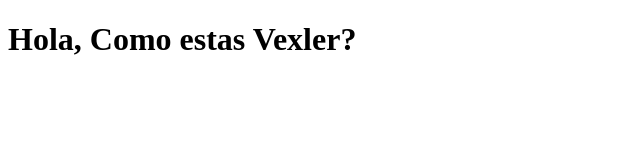
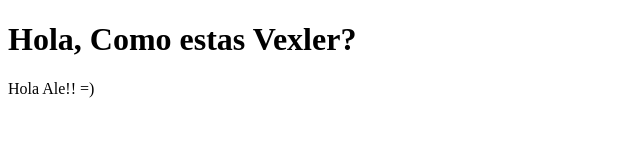
Before and after one commit to alejandrobusi/test-com-undefined, a plain HTML site: page index.html in a window 1280 px wide. Shown: the whole page, without its empty margins (0-640 px from the left). Drawn offline with Linux system fonts and the light colour scheme.

Commit message:
Agregue un p en el codigo

```diff
--- a/index.html
+++ b/index.html
@@ -8,5 +8,6 @@
 </head>
 <body>
   <h1>Hola, Como estas Vexler?</h1>
+  <p>Hola Ale!! =)</p>
 </body>
 </html>
```
